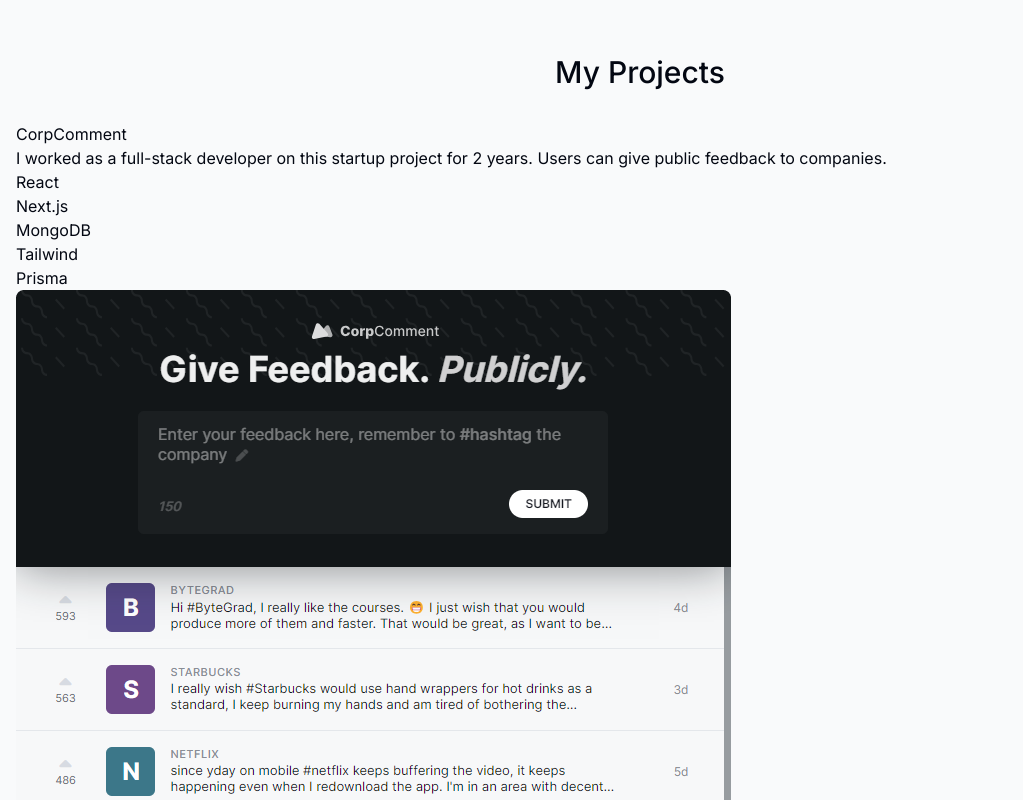
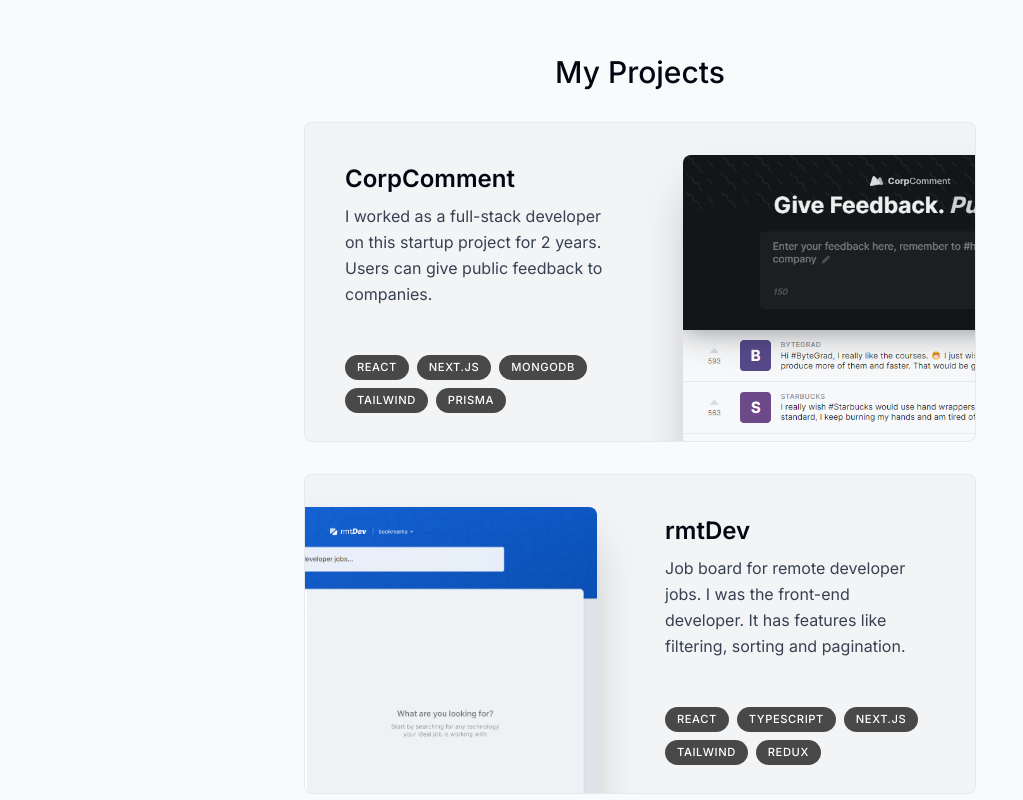
Before and after one commit to habibium/habibmollah-v2, a Next.js app: page / in a window 1280 px wide. Shown: the part 1200-2000 px from the top of the page, without its empty margins (0-1023 px from the left). Built offline with nearby package versions, Linux system fonts and the light colour scheme.

Commit message:
finish project

```diff
--- a/components/Project.tsx
+++ b/components/Project.tsx
@@ -28,17 +28,44 @@ export default function Project({ title, description, tags, imageUrl }: Props) {
       }}
       className="group mb-3 last:mb-0 sm:mb-8"
     >
-      <section>
-        <div>
-          <h3>{title}</h3>
-          <p>{description}</p>
-          <ul>
+      <section className="relative max-w-[42rem] overflow-hidden rounded-lg border border-black/5 bg-gray-100 transition hover:bg-gray-200 dark:bg-white/10 dark:text-white dark:hover:bg-white/20 sm:h-[20rem] sm:pr-8 sm:group-even:pl-8">
+        <div className="flex h-full flex-col px-5 pb-7 pt-4 sm:max-w-[50%] sm:pl-10 sm:pr-2 sm:pt-10 sm:group-even:ml-[18rem]">
+          <h3 className="text-2xl font-semibold">{title}</h3>
+          <p className="mt-2 leading-relaxed text-gray-700 dark:text-white/70">
+            {description}
+          </p>
+          <ul className="mt-4 flex flex-wrap gap-2 sm:mt-auto">
             {tags.map((tag) => (
-              <li key={tag}>{tag}</li>
+              <li
+                className="rounded-full bg-black/[0.7] px-3 py-1 text-[0.7rem] font-medium uppercase tracking-wider text-white dark:text-white/70"
+                key={tag}
+              >
+                {tag}
+              </li>
             ))}
           </ul>
         </div>
-        <Image src={imageUrl} alt="Project image" quality={95} />
+        <Image
+          src={imageUrl}
+          alt="Project image"
+          quality={95}
+          className="absolute -right-40 top-8 hidden w-[28.25rem] rounded-t-lg shadow-2xl transition duration-700
+
+          group-even:-left-40
+
+          group-even:right-[initial]
+
+          group-hover:-translate-x-3
+
+          group-hover:-translate-y-3
+
+          group-hover:-rotate-[15deg]
+
+          group-even:group-hover:translate-x-3
+          group-even:group-hover:rotate-[15deg]
+          sm:block
+          "
+        />
       </section>
     </motion.div>
   );
```
